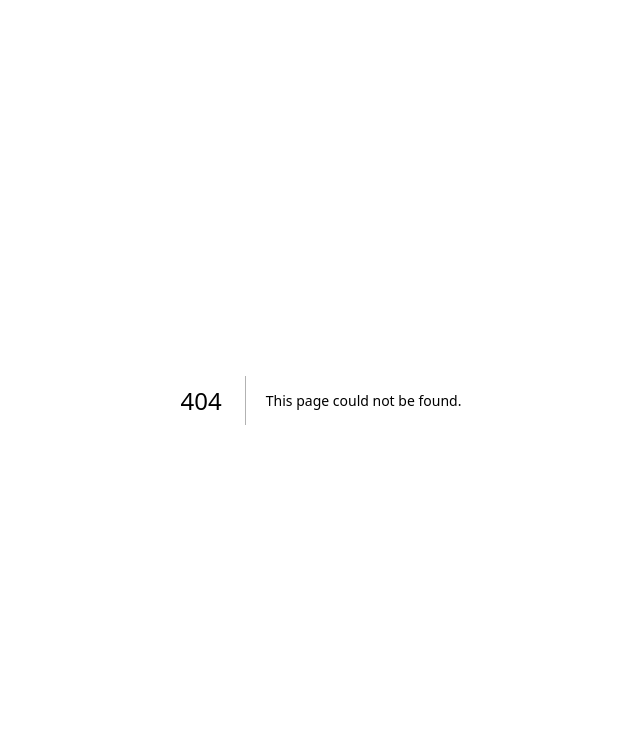
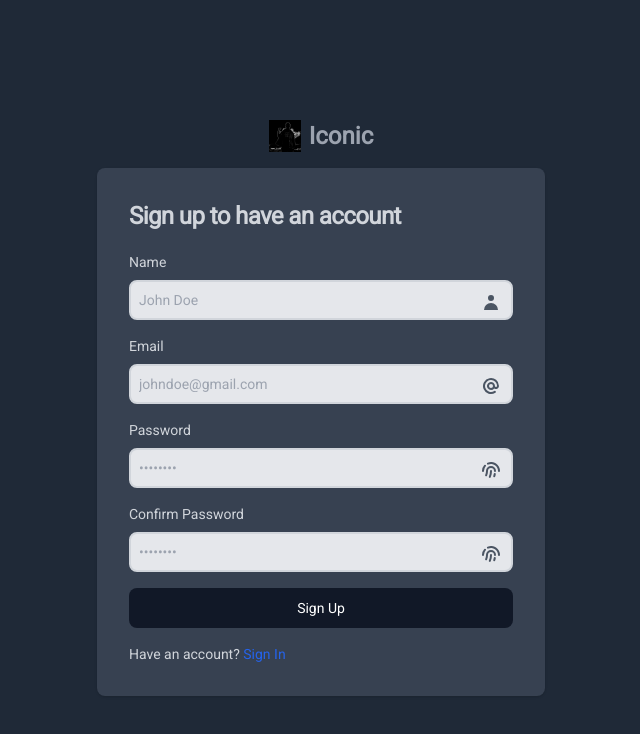
Before and after one commit to KennyMwendwaX/nextauth-authentication, a Next.js app: page /signup in a window 1280 px wide. Before the commit this address had no page. Shown: the top 734 px of the page, without its empty margins (319-959 px from the left). Built offline with nearby package versions, Linux system fonts and the light colour scheme.

Commit message:
Added signup page

```diff
--- a/app/layout.tsx
+++ b/app/layout.tsx
@@ -1,4 +1,3 @@
-import Navbar from "@/components/Navbar";
 import "./globals.css";
 import type { Metadata } from "next";
 import { Roboto } from "next/font/google";
--- a/app/page.tsx
+++ b/app/page.tsx
@@ -1,10 +1,12 @@
 "use client";
+import Navbar from "@/components/Navbar";
 import { signOut } from "next-auth/react";
 import Link from "next/link";
 
 export default function Home() {
   return (
     <>
+      <Navbar />
       {/* {status === "authenticated" ? ( */}
       <div className="pt-16">
         {/* Welcome {session?.user?.name}, {session?.user?.email} */}
--- a/app/signin/page.tsx
+++ b/app/signin/page.tsx
@@ -1,5 +1,4 @@
 "use client";
-import Head from "next/head";
 import Image from "next/image";
 import Link from "next/link";
 import Img from "@/public/image.jpg";
--- /dev/null
+++ b/app/signup/layout.tsx
@@ -0,0 +1,10 @@
+import type { Metadata } from "next";
+
+export const metadata: Metadata = {
+  title: "Sign Up",
+  description: "Sign Up page",
+};
+
+export default function Layout({ children }: { children: React.ReactNode }) {
+  return <>{children}</>;
+}
--- /dev/null
+++ b/app/signup/page.tsx
@@ -0,0 +1,226 @@
+"use client";
+import Head from "next/head";
+import Image from "next/image";
+import Link from "next/link";
+import Img from "@/public/image.jpg";
+import { useState } from "react";
+import { HiAtSymbol, HiFingerPrint, HiUser } from "react-icons/hi";
+import { useForm } from "react-hook-form";
+import { zodResolver } from "@hookform/resolvers/zod";
+import { signupFormSchema } from "@/utils/validate";
+import { useRouter } from "next/router";
+import { useSession } from "next-auth/react";
+
+type FormValues = {
+  name: string;
+  email: string;
+  password: string;
+  confirm_password: string;
+};
+
+export default function Signup() {
+  const [showPassword, setShowPassword] = useState(false);
+  const [showConfirmPassword, setShowConfirmPassword] = useState(false);
+  const [serverErrors, setServerErrors] = useState("");
+
+  const {
+    register,
+    handleSubmit,
+    formState: { errors },
+  } = useForm<FormValues>({
+    resolver: zodResolver(signupFormSchema),
+  });
+
+  //   const { data: session } = useSession();
+  //   const router = useRouter();
+
+  //   if (session) {
+  //     router.replace("/");
+  //     return null;
+  //   }
+
+  async function onSubmit(values: FormValues) {
+    const options = {
+      method: "POST",
+      headers: { "Content-Type": "application/json" },
+      body: JSON.stringify(values),
+    };
+
+    const register = await fetch(
+      "http://localhost:3000/api/auth/register",
+      options
+    );
+
+    if (register.status === 409) {
+      setServerErrors("Email is already registered");
+    }
+
+    if (register.status === 500) {
+      setServerErrors("Server error, try again later");
+    }
+
+    if (register.status === 201) {
+      // router.replace("/signin");
+    }
+  }
+
+  return (
+    <>
+      <div className="mx-auto flex flex-col bg-gray-800 items-center justify-center px-6 py-8 md:h-screen lg:py-0">
+        <a
+          href="#"
+          className="p-4 flex items-center text-2xl font-semibold text-gray-400">
+          <Image className="mr-2 h-8 w-8" src={Img} alt="logo" />
+          Iconic
+        </a>
+        <div className="w-full rounded-lg bg-gray-700 shadow sm:max-w-md md:mt-0 xl:p-0">
+          <div className="space-y-3 p-6 sm:p-8 md:space-y-5">
+            <h1 className="text-xl font-bold leading-tight tracking-tight text-gray-300 md:text-2xl">
+              Sign up to have an account
+            </h1>
+            {serverErrors && (
+              <div
+                className="mb-4 rounded-lg border border-red-600 bg-red-50 p-4 text-sm text-red-800"
+                role="alert">
+                {serverErrors[0]}
+              </div>
+            )}
+            <form
+              className="space-y-3 md:space-y-4"
+              onSubmit={handleSubmit(onSubmit)}>
+              <div className="relative">
+                <label
+                  htmlFor="name"
+                  className="mb-2 block text-sm font-medium text-gray-300">
+                  Name
+                </label>
+                <input
+                  type="text"
+                  id="name"
+                  className={`${
+                    errors.name?.message
+                      ? `focus:border-red-600`
+                      : `focus:border-blue-700`
+                  } block w-full rounded-lg border-2 border-gray-300 bg-gray-200 p-2 text-gray-900 focus:text-gray-900 focus:outline-none sm:text-sm`}
+                  placeholder="John Doe"
+                  required
+                  {...register("name")}
+                />
+                <span className="absolute bottom-2 right-0 flex cursor-pointer items-center pr-3 text-gray-600">
+                  <HiUser size={20} />
+                </span>
+              </div>
+              {errors.name?.message && (
+                <span className="text-xs text-red-600">
+                  {errors.name?.message}
+                </span>
+              )}
+              <div className="relative">
+                <label
+                  htmlFor="email"
+                  className="mb-2 block text-sm font-medium text-gray-300">
+                  Email
+                </label>
+                <input
+                  type="email"
+                  id="email"
+                  className={`${
+                    errors.email?.message
+                      ? `focus:border-red-600`
+                      : `focus:border-blue-700`
+                  } block w-full rounded-lg border-2 border-gray-300 bg-gray-200 p-2 text-gray-900 focus:text-gray-900 focus:outline-none sm:text-sm`}
+                  placeholder="johndoe@gmail.com"
+                  required
+                  {...register("email")}
+                />
+                <span className="absolute bottom-2 right-0 flex cursor-pointer items-center pr-3 text-gray-600">
+                  <HiAtSymbol size={20} />
+                </span>
+              </div>
+              {errors.email?.message && (
+                <span className="text-xs text-red-600">
+                  {errors.email?.message}
+                </span>
+              )}
+              <div className="relative">
+                <label
+                  htmlFor="password"
+                  className="mb-2 block text-sm font-medium text-gray-300">
+                  Password
+                </label>
+                <input
+                  type={!showPassword ? `password` : `text`}
+                  id="password"
+                  placeholder="••••••••"
+                  className={`${
+                    errors.password?.message
+                      ? `focus:border-red-600`
+                      : `focus:border-blue-700`
+                  } block w-full rounded-lg border-2 border-gray-300 bg-gray-200 p-2 text-gray-900 focus:text-gray-900 focus:outline-none sm:text-sm`}
+                  required
+                  {...register("password")}
+                />
+                <span
+                  onClick={() => setShowPassword(!showPassword)}
+                  className={`${
+                    !showPassword ? `text-gray-600` : `text-blue-600`
+                  } absolute bottom-2 right-0 flex cursor-pointer items-center pr-3`}>
+                  <HiFingerPrint size={20} />
+                </span>
+              </div>
+              {errors.password?.message && (
+                <span className="text-xs text-red-600">
+                  {errors.password?.message}
+                </span>
+              )}
+              <div className="relative">
+                <label
+                  htmlFor="confirm_password"
+                  className="mb-2 block text-sm font-medium text-gray-300">
+                  Confirm Password
+                </label>
+                <input
+                  type={!showConfirmPassword ? `password` : `text`}
+                  id="confirm_password"
+                  placeholder="••••••••"
+                  className={`${
+                    errors.confirm_password?.message
+                      ? `focus:border-red-600`
+                      : `focus:border-blue-700`
+                  } block w-full rounded-lg border-2 border-gray-300 bg-gray-200 p-2 text-gray-900 focus:text-gray-900 focus:outline-none sm:text-sm`}
+                  required
+                  {...register("confirm_password")}
+                />
+                <span
+                  onClick={() => setShowConfirmPassword(!showConfirmPassword)}
+                  className={`${
+                    !showConfirmPassword ? `text-gray-600` : `text-blue-600`
+                  } absolute bottom-2 right-0 flex cursor-pointer items-center pr-3`}>
+                  <HiFingerPrint size={20} />
+                </span>
+              </div>
+              {errors.confirm_password?.message && (
+                <span className="text-xs text-red-600">
+                  {errors.confirm_password?.message}
+                </span>
+              )}
+              <button
+                type="submit"
+                className="w-full rounded-lg bg-gray-900 px-5 py-2.5 text-center text-sm font-medium text-white hover:bg-gray-800 focus:outline-none focus:ring-4 focus:ring-gray-400">
+                Sign Up
+              </button>
+              <p className="text-sm font-light text-gray-300">
+                Have an account?
+                <Link
+                  href="/signin"
+                  className="font-medium text-blue-600 hover:underline">
+                  &nbsp;Sign In
+                </Link>
+              </p>
+            </form>
+          </div>
+        </div>
+      </div>
+    </>
+  );
+}
```
